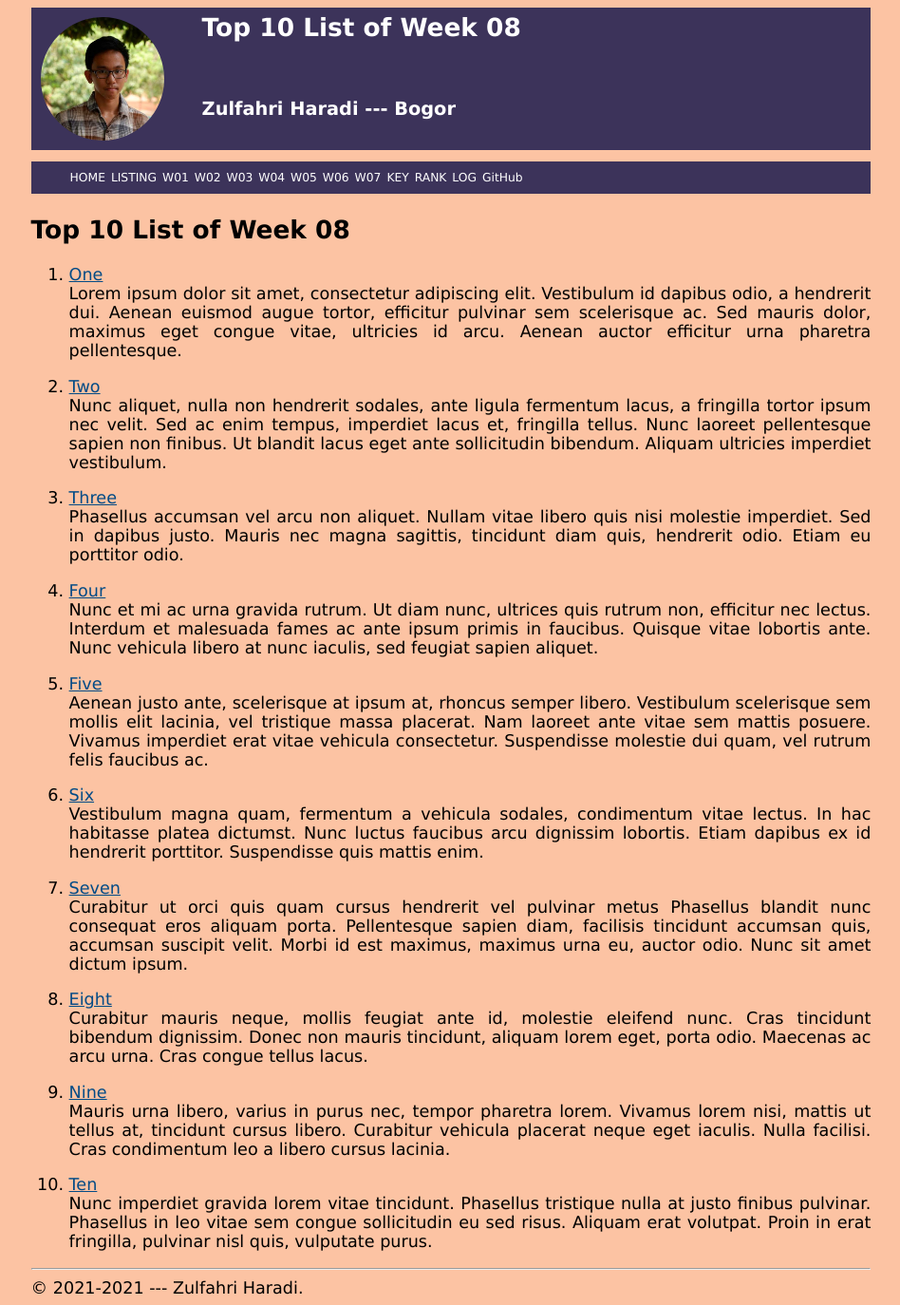
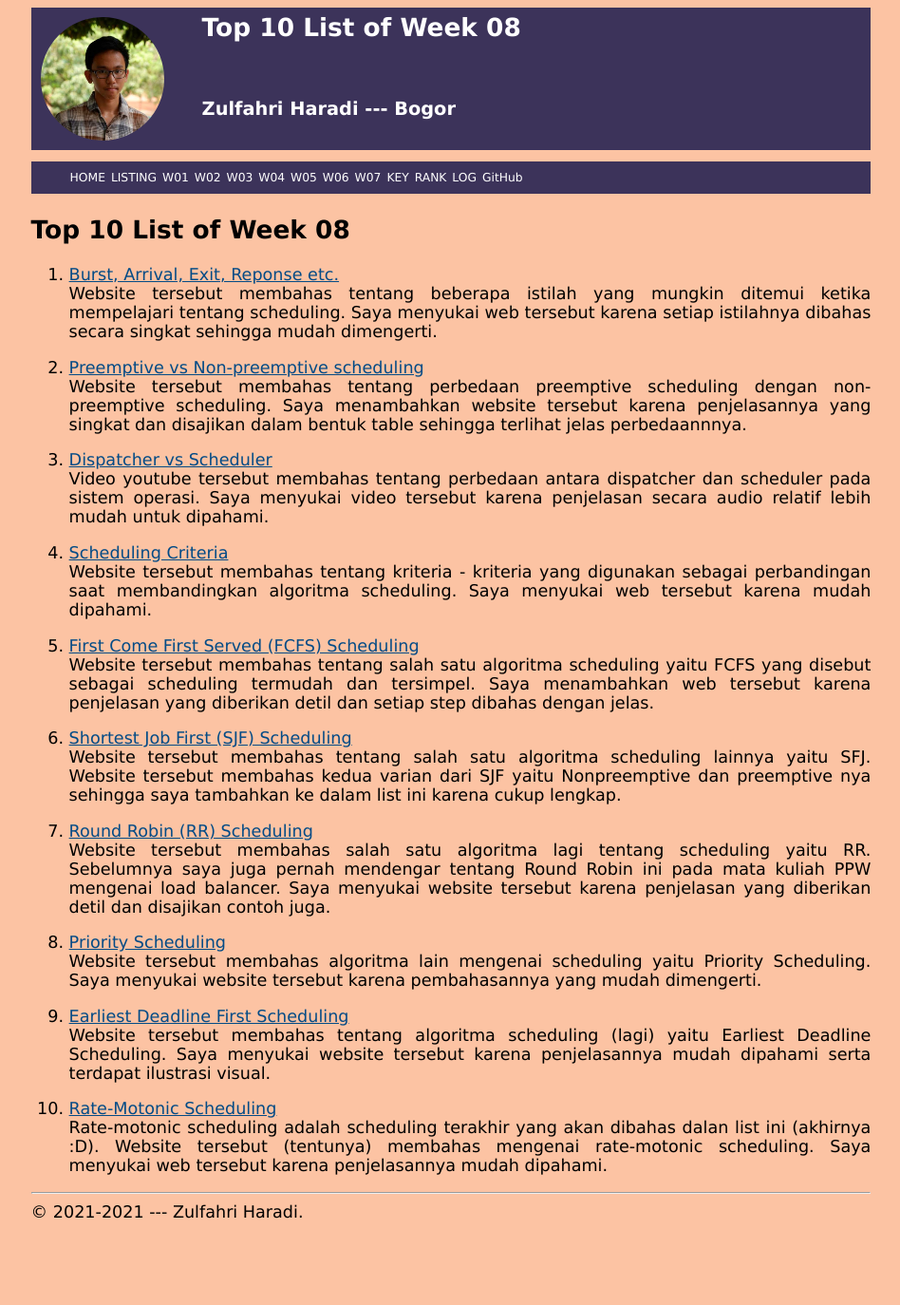
Before and after one commit to haradijul/os211, a Jekyll site: the page built from w08.md, in a window 1280 px wide. Shown: the whole page at 95% size, without its empty margins (165-1113 px from the left). Built offline with Jekyll 4.4.1, drawn with Linux system fonts in a browser that asks for light colours; our own code applies the rules of GitHub Pages for plain Markdown files; after the commit the page ends 1294 px from its top, so only the background shows below that.

Commit message:
os211 haradijul

```diff
--- a/TXT/myrank.txt
+++ b/TXT/myrank.txt
@@ -20,3 +20,6 @@ ZCZC W05 IlmaMannix
 ZCZC W06 ikhsanpambayun
 ZCZC W06 IanAndersenNg
 ZCZC W06 Hori75
+ZCZC W07 Hori75
+ZCZC W07 JFernando11
+ZCZC W07 hockyy
--- a/w08.md
+++ b/w08.md
@@ -5,72 +5,32 @@ permalink: /W08/
 
 # Top 10 List of Week 08
 
-1. [One](https://en.wikipedia.org/wiki/1)<br>
-Lorem ipsum dolor sit amet, consectetur adipiscing elit.
-Vestibulum id dapibus odio, a hendrerit dui.
-Aenean euismod augue tortor, efficitur pulvinar sem scelerisque ac.
-Sed mauris dolor, maximus eget congue vitae, ultricies id arcu.
-Aenean auctor efficitur urna pharetra pellentesque.
+1. [Burst, Arrival, Exit, Reponse etc.](https://afteracademy.com/blog/what-is-burst-arrival-exit-response-waiting-turnaround-time-and-throughput)<br>
+Website tersebut membahas tentang beberapa istilah yang mungkin ditemui ketika mempelajari tentang scheduling. Saya menyukai web tersebut karena setiap istilahnya dibahas secara singkat sehingga mudah dimengerti.
 
-2. [Two](https://en.wikipedia.org/wiki/2)<br>
-Nunc aliquet, nulla non hendrerit sodales, ante ligula fermentum lacus, a fringilla tortor ipsum nec velit.
-Sed ac enim tempus, imperdiet lacus et, fringilla tellus.
-Nunc laoreet pellentesque sapien non finibus.
-Ut blandit lacus eget ante sollicitudin bibendum.
-Aliquam ultricies imperdiet vestibulum.
+2. [Preemptive vs Non-preemptive scheduling](https://www.tutorialspoint.com/preemptive-and-non-preemptive-scheduling)<br>
+Website tersebut membahas tentang perbedaan preemptive scheduling dengan non-preemptive scheduling. Saya menambahkan website tersebut karena penjelasannya yang singkat dan disajikan dalam bentuk table sehingga terlihat jelas perbedaannnya.
 
-3. [Three](https://en.wikipedia.org/wiki/3)<br>
-Phasellus accumsan vel arcu non aliquet.
-Nullam vitae libero quis nisi molestie imperdiet.
-Sed in dapibus justo.
-Mauris nec magna sagittis, tincidunt diam quis, hendrerit odio.
-Etiam eu porttitor odio.
+3. [Dispatcher vs Scheduler](https://www.youtube.com/watch?v=SydpWAOzmuE)<br>
+Video youtube tersebut membahas tentang perbedaan antara dispatcher dan scheduler pada sistem operasi. Saya menyukai video tersebut karena penjelasan secara audio relatif lebih mudah untuk dipahami.
 
-4. [Four](https://en.wikipedia.org/wiki/4)<br>
-Nunc et mi ac urna gravida rutrum.
-Ut diam nunc, ultrices quis rutrum non, efficitur nec lectus.
-Interdum et malesuada fames ac ante ipsum primis in faucibus.
-Quisque vitae lobortis ante.
-Nunc vehicula libero at nunc iaculis, sed feugiat sapien aliquet.
+4. [Scheduling Criteria](https://www.geeksforgeeks.org/cpu-scheduling-criteria/)<br>
+Website tersebut membahas tentang kriteria - kriteria yang digunakan sebagai perbandingan saat membandingkan algoritma scheduling. Saya menyukai web tersebut karena mudah dipahami.
 
-5. [Five](https://en.wikipedia.org/wiki/5)<br>
-Aenean justo ante, scelerisque at ipsum at, rhoncus semper libero.
-Vestibulum scelerisque sem mollis elit lacinia, vel tristique massa placerat.
-Nam laoreet ante vitae sem mattis posuere.
-Vivamus imperdiet erat vitae vehicula consectetur.
-Suspendisse molestie dui quam, vel rutrum felis faucibus ac.
+5. [First Come First Served (FCFS) Scheduling](https://www.guru99.com/fcfs-scheduling.html)<br>
+Website tersebut membahas tentang salah satu algoritma scheduling yaitu FCFS yang disebut sebagai scheduling termudah dan tersimpel. Saya menambahkan web tersebut karena penjelasan yang diberikan detil dan setiap step dibahas dengan jelas.
 
-6. [Six](https://en.wikipedia.org/wiki/6)<br>
-Vestibulum magna quam, fermentum a vehicula sodales, condimentum vitae lectus.
-In hac habitasse platea dictumst.
-Nunc luctus faucibus arcu dignissim lobortis.
-Etiam dapibus ex id hendrerit porttitor.
-Suspendisse quis mattis enim.
+6. [Shortest Job First (SJF) Scheduling](https://www.guru99.com/shortest-job-first-sjf-scheduling.html)<br>
+Website tersebut membahas tentang salah satu algoritma scheduling lainnya yaitu SFJ. Website tersebut membahas kedua varian dari SJF yaitu Nonpreemptive dan preemptive nya sehingga saya tambahkan ke dalam list ini karena cukup lengkap.
 
-7. [Seven](https://en.wikipedia.org/wiki/7)<br>
-Curabitur ut orci quis quam cursus hendrerit vel pulvinar metus
-Phasellus blandit nunc consequat eros aliquam porta.
-Pellentesque sapien diam, facilisis tincidunt accumsan quis, accumsan suscipit velit.
-Morbi id est maximus, maximus urna eu, auctor odio.
-Nunc sit amet dictum ipsum.
+7. [Round Robin (RR) Scheduling](https://www.studytonight.com/operating-system/round-robin-scheduling)<br>
+Website tersebut membahas salah satu algoritma lagi tentang scheduling yaitu RR. Sebelumnya saya juga pernah mendengar tentang Round Robin ini pada mata kuliah PPW mengenai load balancer. Saya menyukai website tersebut karena penjelasan yang diberikan detil dan disajikan contoh juga.
 
-8. [Eight](https://en.wikipedia.org/wiki/8)<br>
-Curabitur mauris neque, mollis feugiat ante id, molestie eleifend nunc.
-Cras tincidunt bibendum dignissim.
-Donec non mauris tincidunt, aliquam lorem eget, porta odio.
-Maecenas ac arcu urna.
-Cras congue tellus lacus.
+8. [Priority Scheduling](https://www.studytonight.com/operating-system/priority-scheduling)<br>
+Website tersebut membahas algoritma lain mengenai scheduling yaitu Priority Scheduling. Saya menyukai website tersebut karena pembahasannya yang mudah dimengerti.
 
-9. [Nine](https://en.wikipedia.org/wiki/9)<br>
-Mauris urna libero, varius in purus nec, tempor pharetra lorem.
-Vivamus lorem nisi, mattis ut tellus at, tincidunt cursus libero.
-Curabitur vehicula placerat neque eget iaculis.
-Nulla facilisi.
-Cras condimentum leo a libero cursus lacinia.
+9. [Earliest Deadline First Scheduling](https://microcontrollerslab.com/earliest-deadline-first-scheduling/)<br>
+Website tersebut membahas tentang algoritma scheduling (lagi) yaitu Earliest Deadline Scheduling. Saya menyukai website tersebut karena penjelasannya mudah dipahami serta terdapat ilustrasi visual.
 
-10. [Ten](https://en.wikipedia.org/wiki/10)<br>
-Nunc imperdiet gravida lorem vitae tincidunt.
-Phasellus tristique nulla at justo finibus pulvinar.
-Phasellus in leo vitae sem congue sollicitudin eu sed risus.
-Aliquam erat volutpat.
-Proin in erat fringilla, pulvinar nisl quis, vulputate purus.
+10. [Rate-Motonic Scheduling](https://www.geeksforgeeks.org/rate-monotonic-scheduling/)<br>
+Rate-motonic scheduling adalah scheduling terakhir yang akan dibahas dalan list ini (akhirnya :D). Website tersebut (tentunya) membahas mengenai rate-motonic scheduling. Saya menyukai web tersebut karena penjelasannya mudah dipahami.
```
Also changed, not shown: TXT/mylog.txt (+8 -0 lines), 8 other files.
